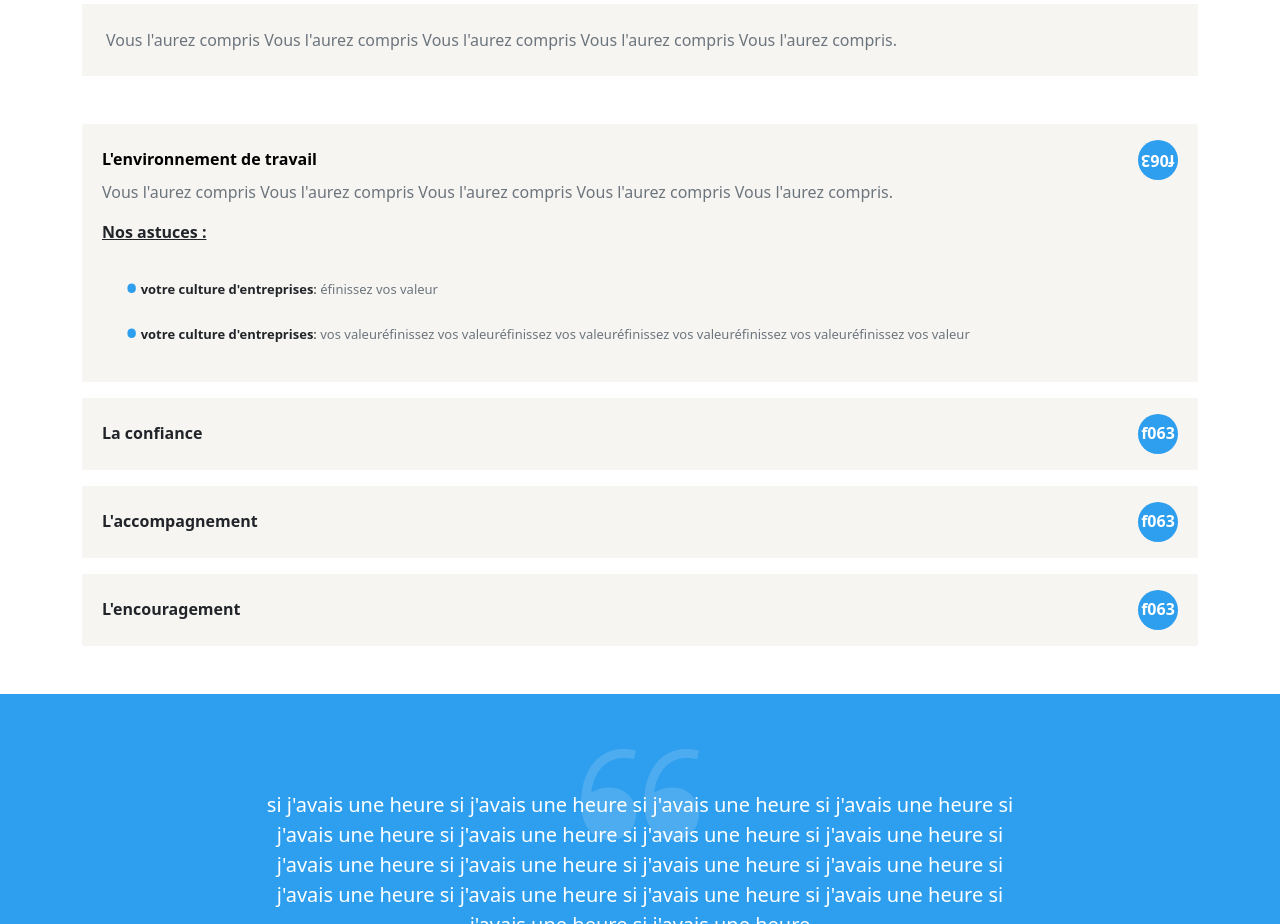
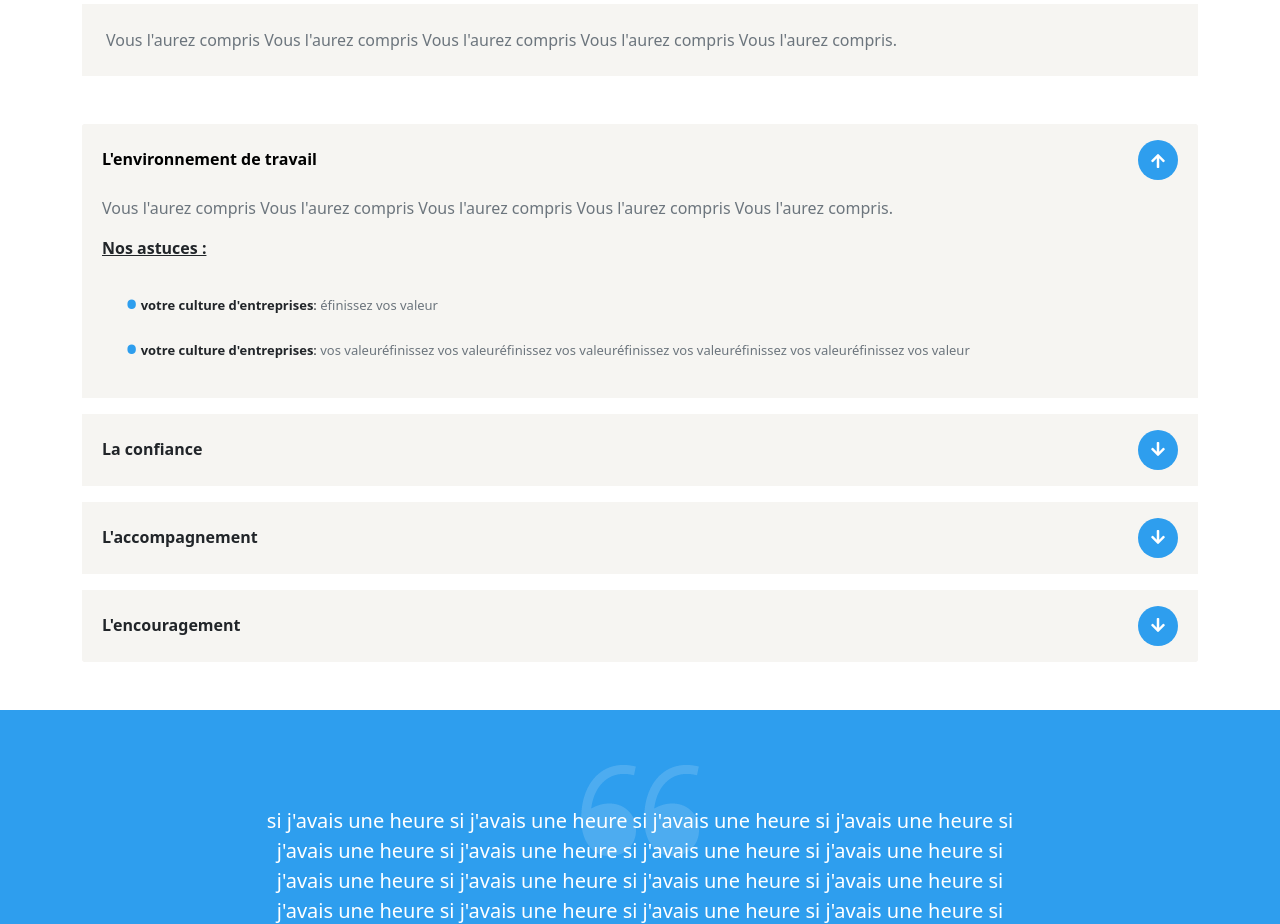
Before and after one commit to nathanbonnet/bloc-article, a plain HTML site: page index.html in a window 1280 px wide. Shown: the part 2240-3164 px from the top of the page. Drawn offline with nearby package versions, Linux system fonts and the light colour scheme.

Commit message:
ajout de la fleche

```diff
--- a/index.css
+++ b/index.css
@@ -1,3 +1,4 @@
+/* style par defaut deja present sur le site */
 :root {
     --agex-primary: #3f3a75;
     --agex-secondary: #2e9eee;
@@ -23,6 +24,7 @@
 .agex-bg-gray {
     background-color: var(--agex-gray);
 }
+/* fin style par defaut */
 
 .title-bloc {
     font-size: 13px;
@@ -75,7 +77,8 @@ ul li::before {
 }
 
 .accordion-button::after {
-    content: 'f063' !important;
+    font-family: "Font Awesome 5 Free";
+    content: '\f063' !important;
     background-image: none !important;
     background-color: var(--agex-secondary) !important;
     border-radius: 50%;
--- a/index.html
+++ b/index.html
@@ -4,6 +4,7 @@
     <meta charset="UTF-8">
     <meta http-equiv="X-UA-Compatible" content="IE=edge">
     <meta name="viewport" content="width=device-width, initial-scale=1.0">
+    <link rel="stylesheet" href="https://cdnjs.cloudflare.com/ajax/libs/font-awesome/5.15.3/css/all.min.css" integrity="sha512-iBBXm8fW90+nuLcSKlbmrPcLa0OT92xO1BIsZ+ywDWZCvqsWgccV3gFoRBv0z+8dLJgyAHIhR35VZc2oM/gI1w==" crossorigin="anonymous" referrerpolicy="no-referrer" />
     <link rel="stylesheet" href="index.css">
     <link href="https://cdn.jsdelivr.net/npm/bootstrap@5.0.1/dist/css/bootstrap.min.css" rel="stylesheet" integrity="sha384-+0n0xVW2eSR5OomGNYDnhzAbDsOXxcvSN1TPprVMTNDbiYZCxYbOOl7+AMvyTG2x" crossorigin="anonymous">
     <script src="https://cdn.jsdelivr.net/npm/bootstrap@5.0.1/dist/js/bootstrap.bundle.min.js" integrity="sha384-gtEjrD/SeCtmISkJkNUaaKMoLD0//ElJ19smozuHV6z3Iehds+3Ulb9Bn9Plx0x4" crossorigin="anonymous"></script>
@@ -114,7 +115,7 @@
             <div class="accordion" id="accordionExample">
                 <div class="accordion-item my-3">
                   <h2 class="accordion-header" id="headingOne">
-                    <button class="accordion-button pb-0 fw-bold" type="button" data-bs-toggle="collapse" data-bs-target="#collapseOne" aria-expanded="true" aria-controls="collapseOne">
+                    <button class="accordion-button fw-bold" type="button" data-bs-toggle="collapse" data-bs-target="#collapseOne" aria-expanded="true" aria-controls="collapseOne">
                       L'environnement de travail
                     </button>
                   </h2>
```
